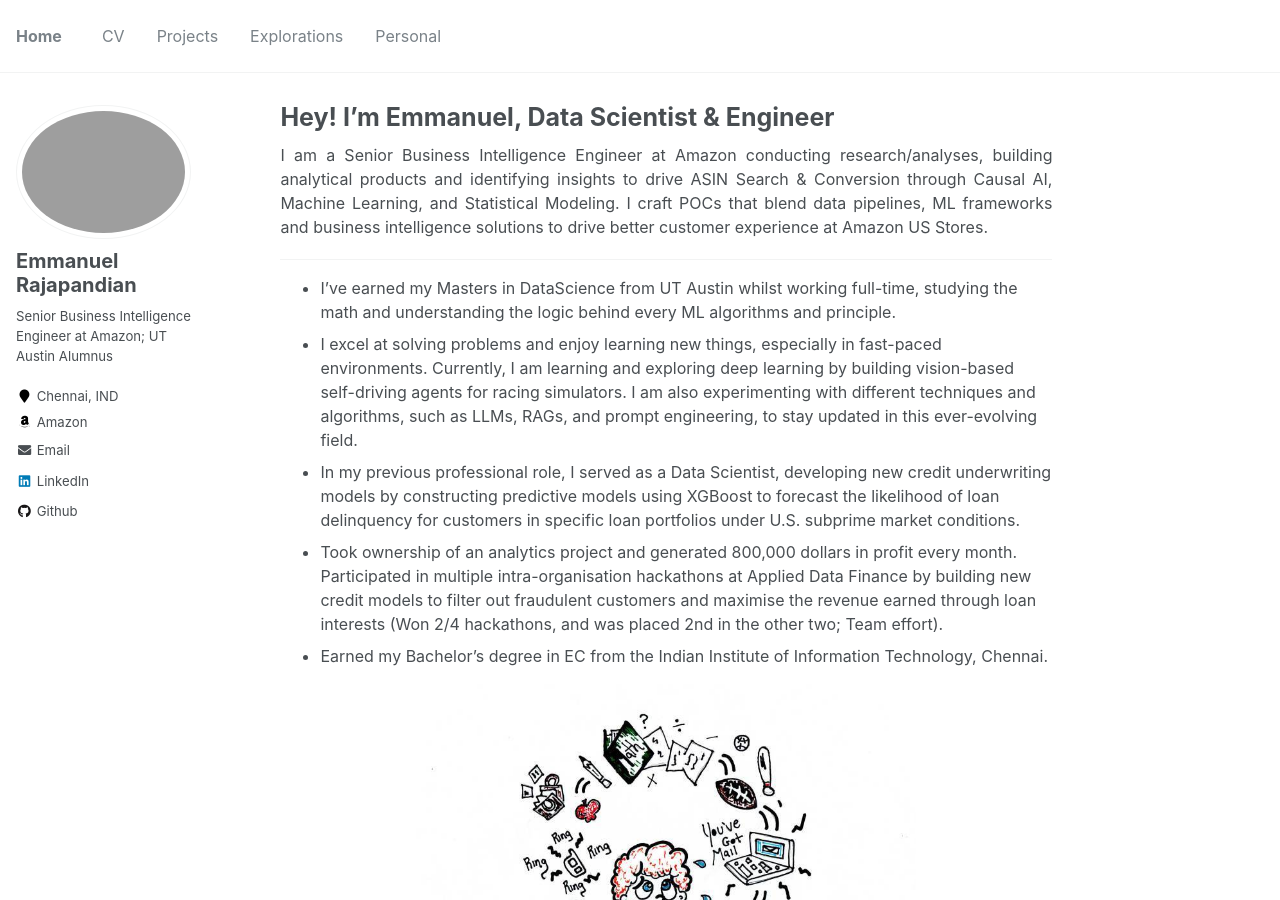
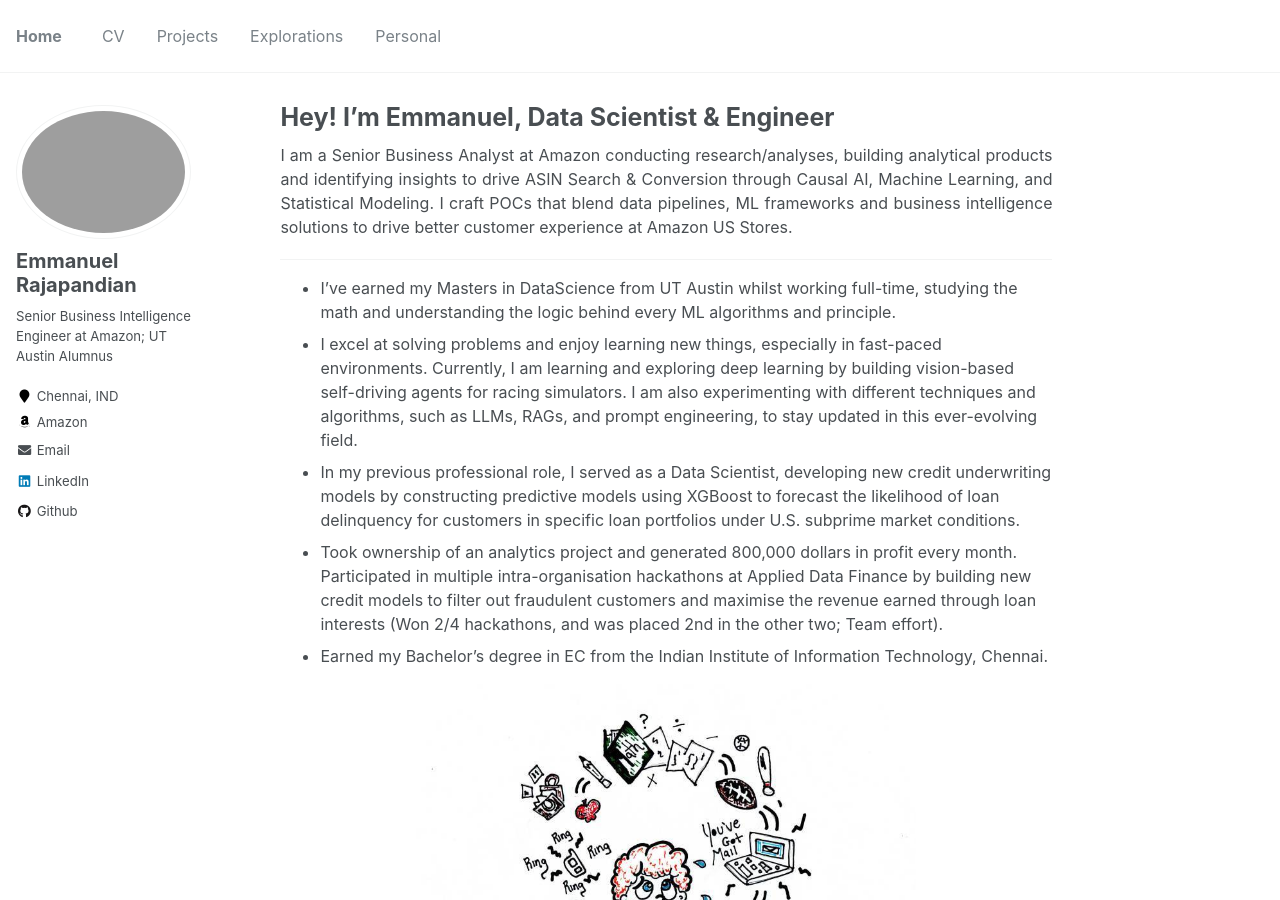
Before and after one commit to emmanuelrajapandian/emmanuelrajapandian.github.io, a Jekyll site: the page built from _pages/about.md, in a window 1280 px wide and 900 px high. Built offline with Jekyll 4.4.1, drawn with Linux system fonts in a browser that asks for light colours.

Commit message:
Update about.md

```diff
--- a/_pages/about.md
+++ b/_pages/about.md
@@ -8,7 +8,7 @@ redirect_from:
 ---
 
 <p align="justify">
-I am a Senior Business Intelligence Engineer at Amazon conducting research/analyses, building analytical products and identifying insights to drive ASIN Search & Conversion through Causal AI, Machine Learning, and Statistical Modeling. I craft POCs that blend data pipelines, ML frameworks and business intelligence solutions to drive better customer experience at Amazon US Stores. </p>
+I am a Senior Business Analyst at Amazon conducting research/analyses, building analytical products and identifying insights to drive ASIN Search & Conversion through Causal AI, Machine Learning, and Statistical Modeling. I craft POCs that blend data pipelines, ML frameworks and business intelligence solutions to drive better customer experience at Amazon US Stores. </p>
 
 ------
 
```
